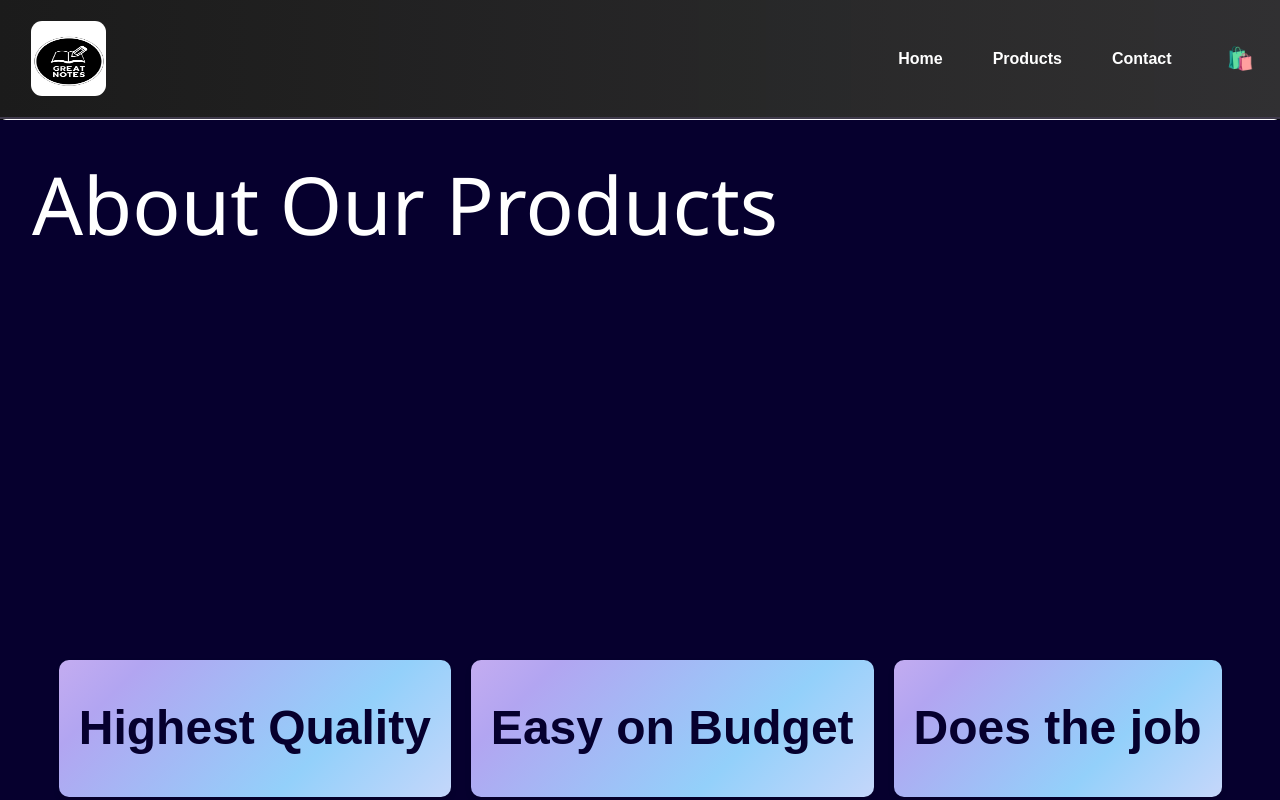
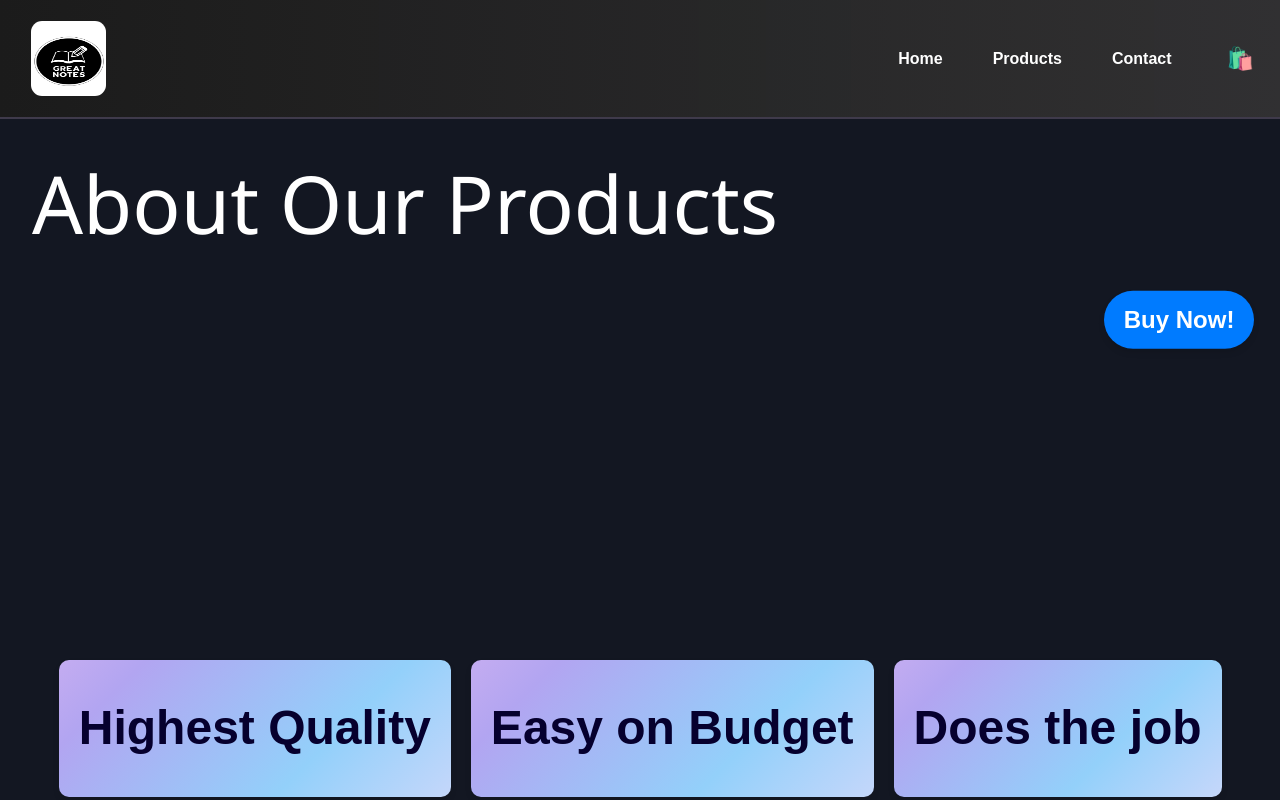
Before and after one commit to THE-DEEPDAS/Project-Saarthi, a React (Create React App) app: page /about in a window 1280 px wide. Built offline with nearby package versions, Linux system fonts and the light colour scheme; a web font is replaced by a local one.

Commit message:
Update About.css
updated with styles for button

```diff
--- a/src/components/pages/ui/About.css
+++ b/src/components/pages/ui/About.css
@@ -59,7 +59,7 @@
 /* PAGE 2 */
 
 .page2 {
-    background-color: #06002e;
+    background-color: #131722;
     display: flex;
     flex-direction: column;
     justify-content: flex-start;
@@ -183,7 +183,7 @@
 
 /* PAGE 4*/
 .page4 {
-    background: linear-gradient(75deg, #0c0829, #79763c);
+    background: linear-gradient(75deg, #131722, #88743f);
     position: relative;
     height: 100vh;
     display: flex;
@@ -433,3 +433,26 @@
         transform: scale(50%);
     }
 }
+
+
+.floating-button {
+    position: fixed;
+    right: 2vw; /* Adjust this to control how far from the right edge the button should be */
+    top: 40%; /* Vertical center */
+    transform: translateY(-50%); /* Align to exact center */
+    padding: 10px 20px;
+    background-color: #007bff; /* Button color */
+    color: white;
+    border: none;
+    border-radius: 8vw;
+    cursor: pointer;
+    box-shadow: 0 4px 6px rgba(0, 0, 0, 0.1);
+    z-index: 999; /* Make sure it stays on top */
+    height: fit-content;
+    width: fit-content;
+    font-size: clamp(1.5rem,2%,5rem);
+  }
+
+  .floating-button:hover {
+    background-color: #0056b3; /* Darker color on hover */
+  }
```
